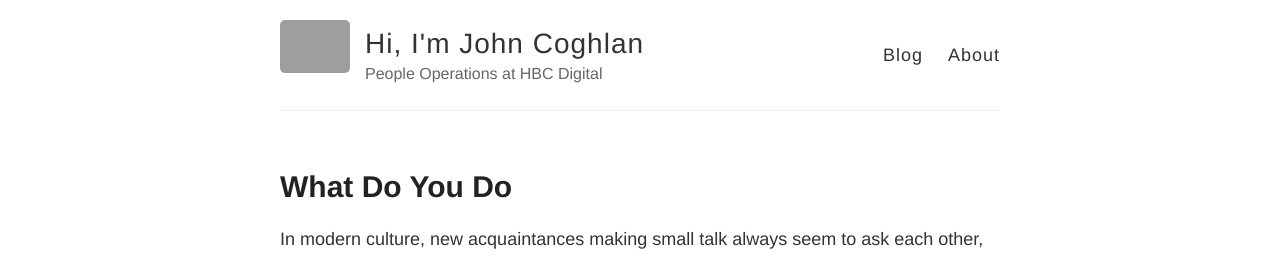
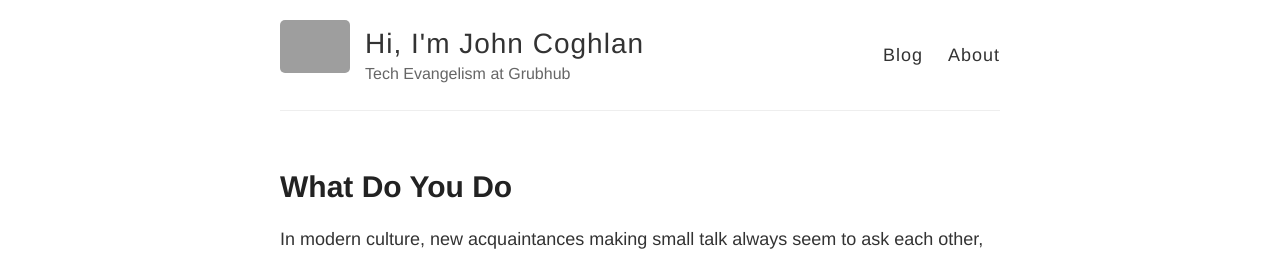
Before and after one commit to johncoghlan/johncoghlan.github.io, a Jekyll site: the page built from index.html, in a window 1280 px wide. Shown: the top 255 px of the page. Built offline with Jekyll 4.4.1, drawn with Linux system fonts in a browser that asks for light colours; grey boxes are pictures that could not be loaded.

Commit message:
Update _config.yml

```diff
--- a/_config.yml
+++ b/_config.yml
@@ -6,7 +6,7 @@
 name: Hi, I'm John Coghlan
 
 # Short bio or description (displayed in the header)
-description: People Operations at HBC Digital
+description: Tech Evangelism at Grubhub
 
 # URL of your avatar or profile pic (you could use your GitHub profile pic)
 avatar: http://imgur.com/8H2REuY.jpg
@@ -17,7 +17,7 @@ avatar: http://imgur.com/8H2REuY.jpg
 # Includes an icon in the footer for each username you enter
 footer-links:
   dribbble:
-  email: jcoghlan@gilt.com
+  email: jcoghlan@grubhub.com
   facebook: jcogs1
   flickr:
   github: johncoghlan
```
